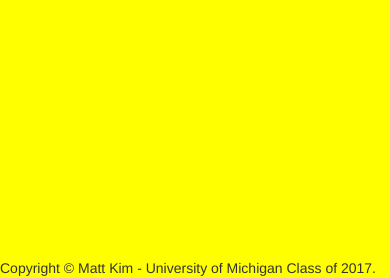
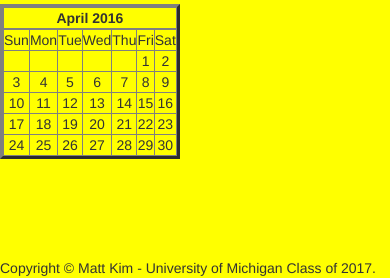
Before and after one commit to mattwkim/portfolio, a Python web app: template templates/index.html in a window 390 px wide. Shown: the part 776-1054 px from the top of the page. Run offline with Jinja, Linux system fonts and the light colour scheme; the template is opened without the code that fills it, so the values that code supplies are empty; some libraries are stand-ins or nearby versions.

```diff
--- a/main.py
+++ b/main.py
@@ -54,7 +54,7 @@ class LoginHandler(webapp2.RequestHandler):
 app = webapp2.WSGIApplication([
     ('/', MainHandler),
     ('/dog', MainHandler),
-    ('/food', MainHandler),
+    ('/contactme', MainHandler),
     ('/index', MainHandler),
     ('/login', LoginHandler),
     ('/loggedin', LoginHandler)
--- a/static/style.css
+++ b/static/style.css
@@ -16,6 +16,12 @@
 	margin-right: 0px;
 	margin-bottom: 0px;
 	visibility: visible;
+}
+table {
+	display: inline-block;
+}
+iframe {
+	display: inline-block;
 }
 img {
 	height: auto;
--- a/templates/dog.html
+++ b/templates/dog.html
@@ -19,7 +19,7 @@
 	      <li><a href="/index">Home</a></li>
 	      <li class="active"><a href="/dog">Dog</a></li>
 	      <li><a href="/login">Login</a></li>
-	      <li><a href="/food">Food</a></li>
+	      <li><a href="/contactme">Contact me</a></li>
 	    </ul>
 	    </div>
   </div>
--- a/templates/index.html
+++ b/templates/index.html
@@ -19,7 +19,7 @@
 	      <li class="active"><a href="/index">Home</a></li>
 	      <li><a href="/dog">Dog</a></li>
 	      <li><a href="/login">Login</a></li>
-	      <li><a href="/food">Food</a></li>
+	      <li><a href="/contactme">Contact me</a></li>
 	    </ul>
 	    </div>
   </div>
@@ -27,5 +27,71 @@
 {%endblock%}
 {% block content %}
 	<p>My name is Matthew Kim and I am a junior at the University of Michigan. I transferred from Michigan State University in January of 2015. I am currently majoring in data science. In terms of technical skills, I am well versed in C++ and Python. I also have some experience with APIs. In terms of other skills, I have experience in customer service and teaching. Last summer, I taught high school students basic Geometry, Algebra, and Algebra 2. A fun personal fact about me is that one of my favorite bands is the Foo Fighters. Their song Everlong, from their 1995 debut album, is one of my all time favorites. I have their music video from YouTube posted below. </p>
-	<iframe width="420" height="315" src="https://www.youtube.com/embed/eBG7P-K-r1Y?autoplay=1" frameborder="0" allowfullscreen></iframe>
+	<div container>
+	<div class = "row">
+	<div class="col-sm-6">	<iframe width="420" height="315" src="https://www.youtube.com/embed/eBG7P-K-r1Y?autoplay=1" frameborder="0" allowfullscreen></iframe></div>
+    <div class="col-sm-6"><TABLE BORDER=3 CELLSPACING=3 CELLPADDING=3>
+	<TR>
+	<TD COLSPAN="7" ALIGN=center><B>April 2016</B></TD>
+	</TR>
+	<TR>
+	<TD COLSPAN="7" ALIGN=center><I></I></TD>
+	</TR>
+	<TR>
+	<TD ALIGN=center>Sun</TD>
+	<TD ALIGN=center>Mon</TD>
+	<TD ALIGN=center>Tue</TD>
+	<TD ALIGN=center>Wed</TD>
+	<TD ALIGN=center>Thu</TD>
+	<TD ALIGN=center>Fri</TD>
+	<TD ALIGN=center>Sat</TD>
+	</TR>
+	<TR>
+	<TD ALIGN=center></TD>
+	<TD ALIGN=center></TD>
+	<TD ALIGN=center></TD>
+	<TD ALIGN=center></TD>
+	<TD ALIGN=center></TD>
+	<TD ALIGN=center>1</TD>
+	<TD ALIGN=center>2</TD>
+	</TR>
+	<TR>
+	<TD ALIGN=center>3</TD>
+	<TD ALIGN=center>4</TD>
+	<TD ALIGN=center>5</TD>
+	<TD ALIGN=center>6</TD>
+	<TD ALIGN=center>7</TD>
+	<TD ALIGN=center>8</TD>
+	<TD ALIGN=center>9</TD>
+	</TR>
+	<TR>
+	<TD ALIGN=center>10</TD>
+	<TD ALIGN=center>11</TD>
+	<TD ALIGN=center>12</TD>
+	<TD ALIGN=center>13</TD>
+	<TD ALIGN=center>14</TD>
+	<TD ALIGN=center>15</TD>
+	<TD ALIGN=center>16</TD>
+	</TR>
+	<TR>
+	<TD ALIGN=center>17</TD>
+	<TD ALIGN=center>18</TD>
+	<TD ALIGN=center>19</TD>
+	<TD ALIGN=center>20</TD>
+	<TD ALIGN=center>21</TD>
+	<TD ALIGN=center>22</TD>
+	<TD ALIGN=center>23</TD>
+	</TR>
+	<TR>
+	<TD ALIGN=center>24</TD>
+	<TD ALIGN=center>25</TD>
+	<TD ALIGN=center>26</TD>
+	<TD ALIGN=center>27</TD>
+	<TD ALIGN=center>28</TD>
+	<TD ALIGN=center>29</TD>
+	<TD ALIGN=center>30</TD>
+	</TR>
+	</TABLE></div>
+	</div>
+	</div>
 {%endblock%}
--- a/templates/loggedin.html
+++ b/templates/loggedin.html
@@ -19,7 +19,7 @@
 	      <li><a href="/index">Home</a></li>
 	      <li><a href="/dog">Dog</a></li>
 	      <li class="active"><a href="/login">Login</a></li>
-	      <li><a href="/food">Food</a></li>
+	      <li><a href="/contactme">Contact me</a></li>
 	    </ul>
 	    </div>
   </div>
--- a/templates/login.html
+++ b/templates/login.html
@@ -19,7 +19,7 @@
 	      <li><a href="/index">Home</a></li>
 	      <li><a href="/dog">Dog</a></li>
 	      <li class="active"><a href="/login">Login</a></li>
-	      <li><a href="/food">Food</a></li>
+	      <li><a href="/contactme">Contact me</a></li>
 	    </ul>
 	    </div>
   </div>
```
Also changed, not shown: templates/contactme.html (renamed from templates/food.html, +13 -6 lines), static/Contact me.png (added), static/wingsover.png (deleted), 1 other file.
